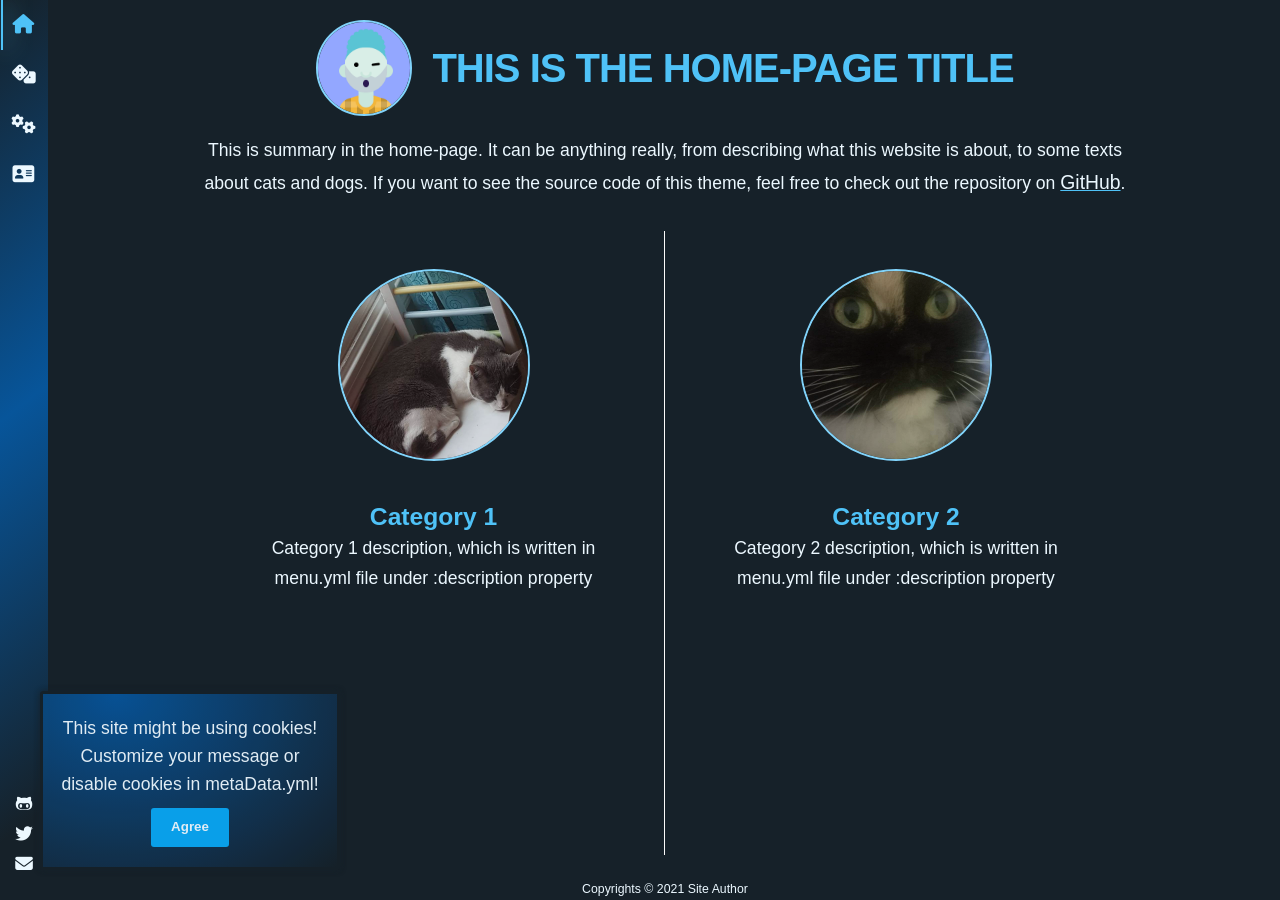
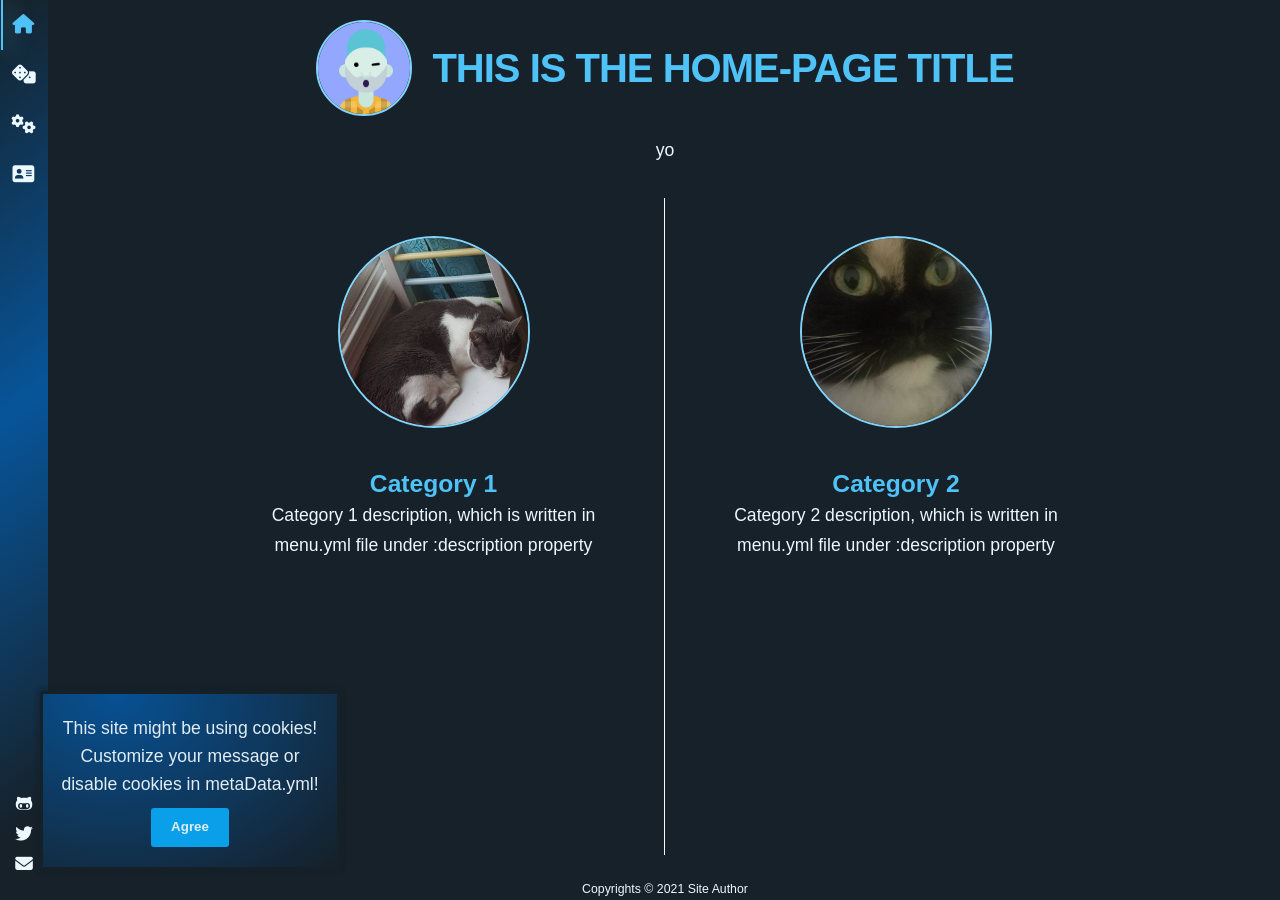
Before and after one commit to stackbit-projects/atmosgg-27636, a Jekyll site: the page built from index.md, in a window 1280 px wide. Built offline with Jekyll 4.4.1, drawn with Linux system fonts in a browser that asks for light colours; nearby versions of some CDN libraries; some web fonts are replaced.

Commit message:
index.md: updated summary

```diff
--- a/index.md
+++ b/index.md
@@ -1,6 +1,7 @@
 ---
 layout: home
 title: This is the home-page title
-summary: This is summary in the home-page. It can be anything really, from describing what this website is about, to some texts about cats and dogs. If you want to see the source code of this theme, feel free to check out the repository on <a href="https://github.com/ItsMeaga1n/minimal-categorized" target="_blank">GitHub</a>.
+summary: |
+  yo
 category: home
 ---
```
